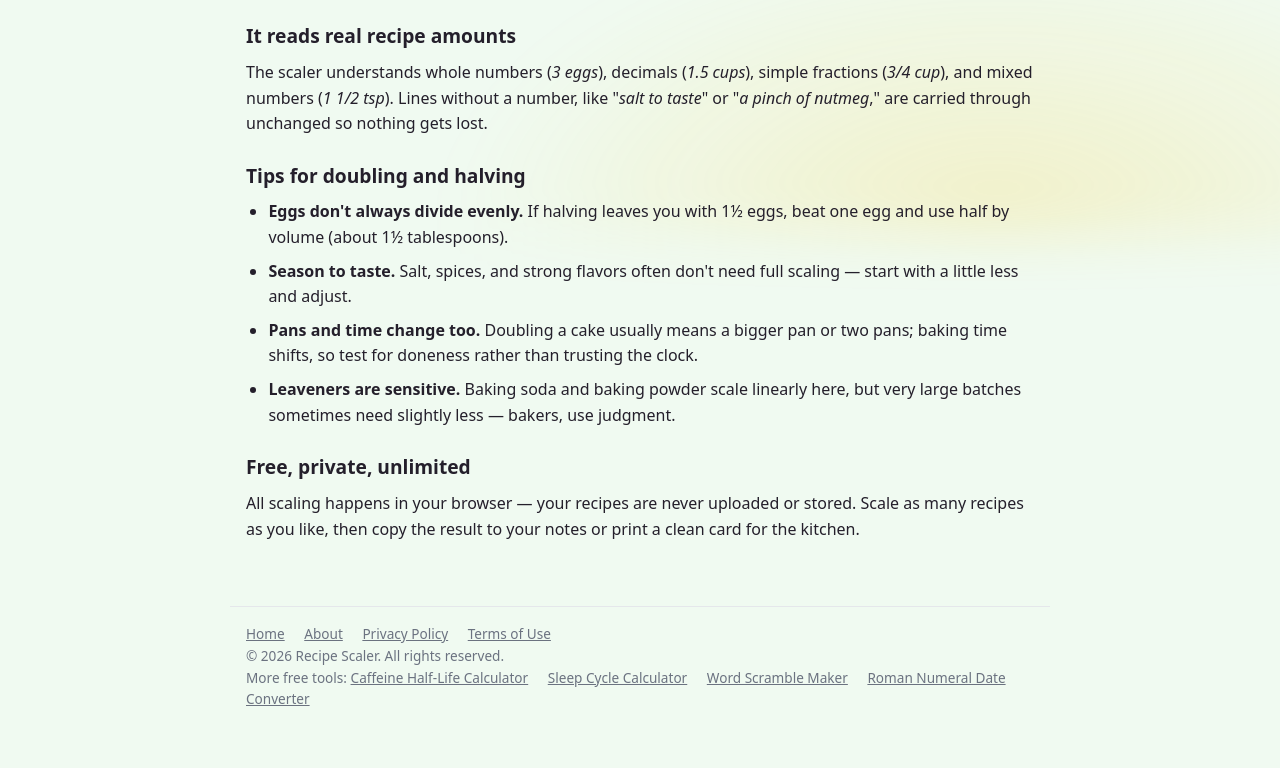
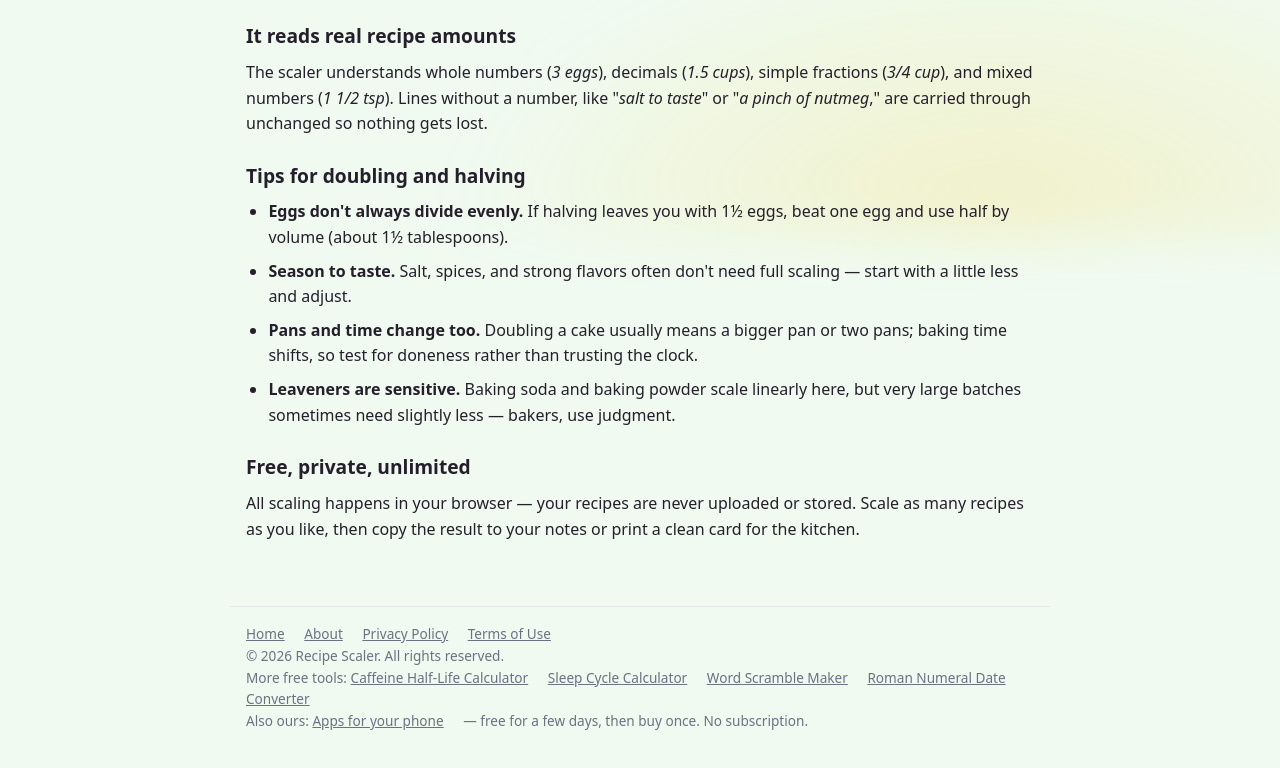
Before and after one commit to stonemanenterprisesllc-droid/recipe-scaler, a plain HTML site: page index.html in a window 1280 px wide. Shown: the part 727-1495 px from the top of the page. Drawn offline with Linux system fonts and the light colour scheme.

Commit message:
feat(footer): link to apps.clickabletools.com
Google reported Referring page: None detected for the apps site - nothing on the
web linked to it, so a crawler had no path to follow. These sites are already
crawled, so one link from each is a real followed route in.

Deliberately NOT under More free tools: the apps are paid with a trial, and
calling them free is the surprise that earns a one-star review.

Co-Authored-By: Claude Opus 5 <noreply@anthropic.com>

```diff
--- a/index.html
+++ b/index.html
@@ -234,6 +234,7 @@ recipes as you like, then copy the result to your notes or print a clean card fo
 <a href="https://sleep.clickabletools.com/">Sleep Cycle Calculator</a>
 <a href="https://wordscramble.clickabletools.com/">Word Scramble Maker</a>
 <a href="https://romandate.clickabletools.com/">Roman Numeral Date Converter</a></p>
+<p>Also ours: <a href="https://apps.clickabletools.com/">Apps for your phone</a> &mdash; free for a few days, then buy once. No subscription.</p>
 </footer>
 
 <script>
```
